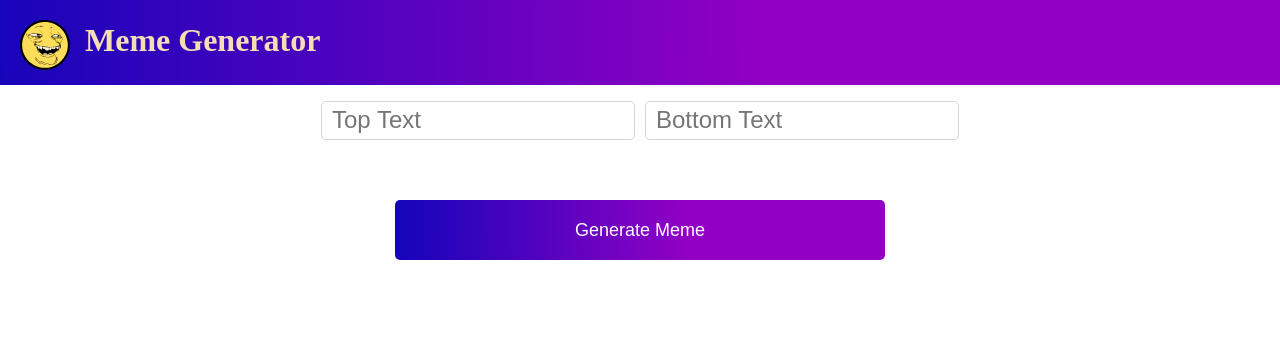
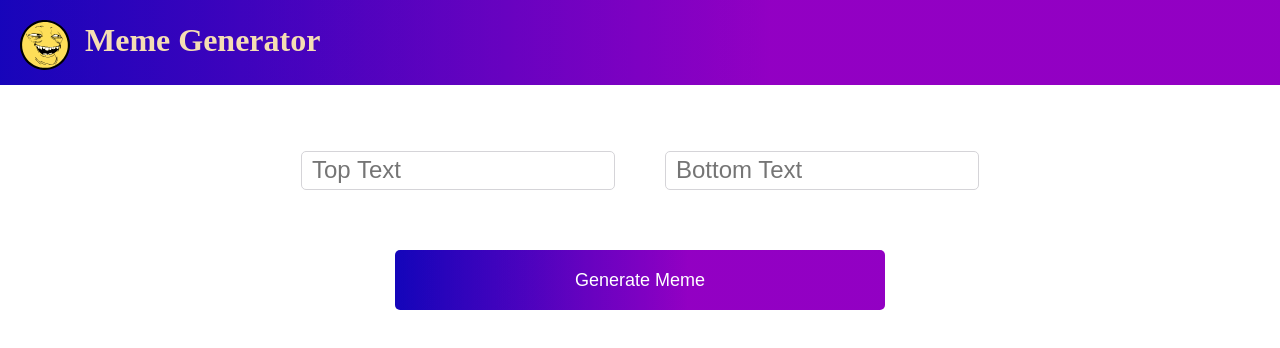
Before and after one commit to vishal0902/Meme-Generator-React, a React (Vite) app: page / in a window 1280 px wide. Shown: the top 348 px of the page. Built offline with nearby package versions, Linux system fonts and the light colour scheme; no server answers.

Commit message:
Modified App.css

```diff
--- a/src/App.css
+++ b/src/App.css
@@ -7,8 +7,10 @@
   align-items: center;
   /* height: 700px; */
   /* gap: 10px; */
-  column-gap: 10px;
+  column-gap: 50px;
   row-gap: 30px;
+
+  margin-bottom: 50px;
 }
 
 
@@ -90,11 +92,14 @@ linear-gradient(90.41deg, #1806e8 0%, #b700f4 60%);
   align-self: center;
   justify-self: end;
   /* justify-self: end; */
+  padding-top:100px;
 }
 .item3 {
   /* height: 100px; */
   align-self: center;
   justify-self: start;
+  padding-top:100px;
+
   /* justify-self: left; */
   /* place-self: start; */
 
@@ -128,6 +133,8 @@ linear-gradient(90.41deg, #1806e8 0%, #b700f4 60%);
   /* padding: 20px; */
 
 
+
+
   display: flex;
   flex-direction: column;
   flex: auto;
@@ -140,6 +147,8 @@ linear-gradient(90.41deg, #1806e8 0%, #b700f4 60%);
     grid-column-end: 3;
     align-self: start;
     justify-content: center;
+
+    margin-top: 50px;
   }
 
 
```
